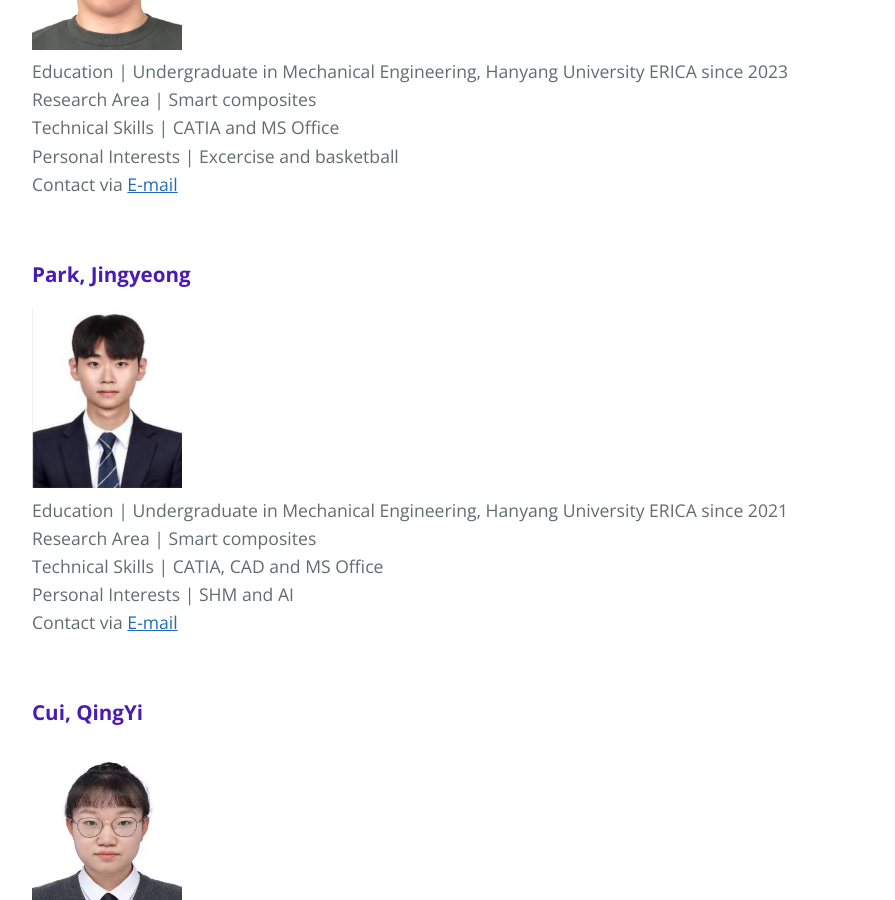
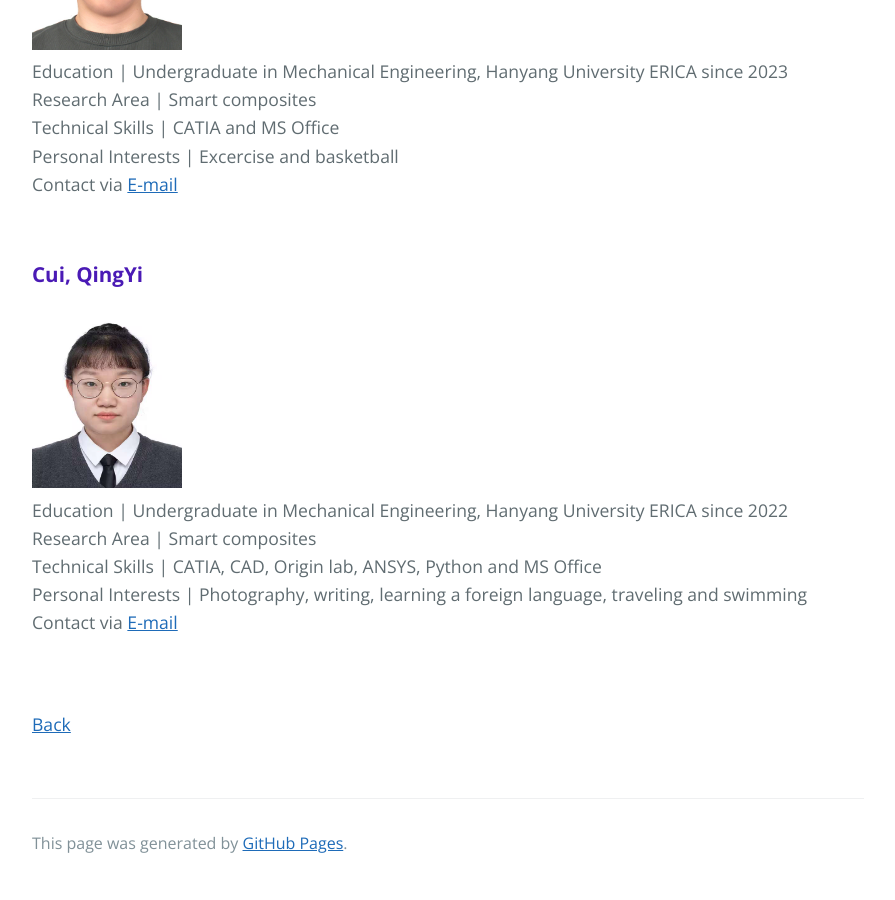
Before and after one commit to rhd1213/rhd1213.github.io, a Jekyll site: the page built from Members.md, in a window 1280 px wide and 900 px high, scrolled down 4713 px. Shown: the whole window, without its empty margins (192-1087 px from the left). Built offline with Jekyll 4.4.1, drawn with Linux system fonts in a browser that asks for light colours; our own code applies the rules of GitHub Pages for plain Markdown files.

Commit message:
Update Members.md

```diff
--- a/Members.md
+++ b/Members.md
@@ -112,14 +112,6 @@ Contact via <a href="mailto:jjii0228@hanyang.ac.kr"> E-mail</a> <br>
 <br>
 
 
-### **Park, Jingyeong**
-<img src="assets/css/홈페이지사진_박진경.jpg" alt="Passport" width="150" height="180" > <br>
-Education | Undergraduate in Mechanical Engineering, Hanyang University ERICA since 2021 <br>
-Research Area | Smart composites <br>
-Technical Skills | CATIA, CAD and MS Office <br>
-Personal Interests | SHM and AI <br>
-Contact via <a href="mailto:jingyeong312@hanyang.ac.kr"> E-mail</a> <br>
-<br>
 
 
 ### **Cui, QingYi**
```
